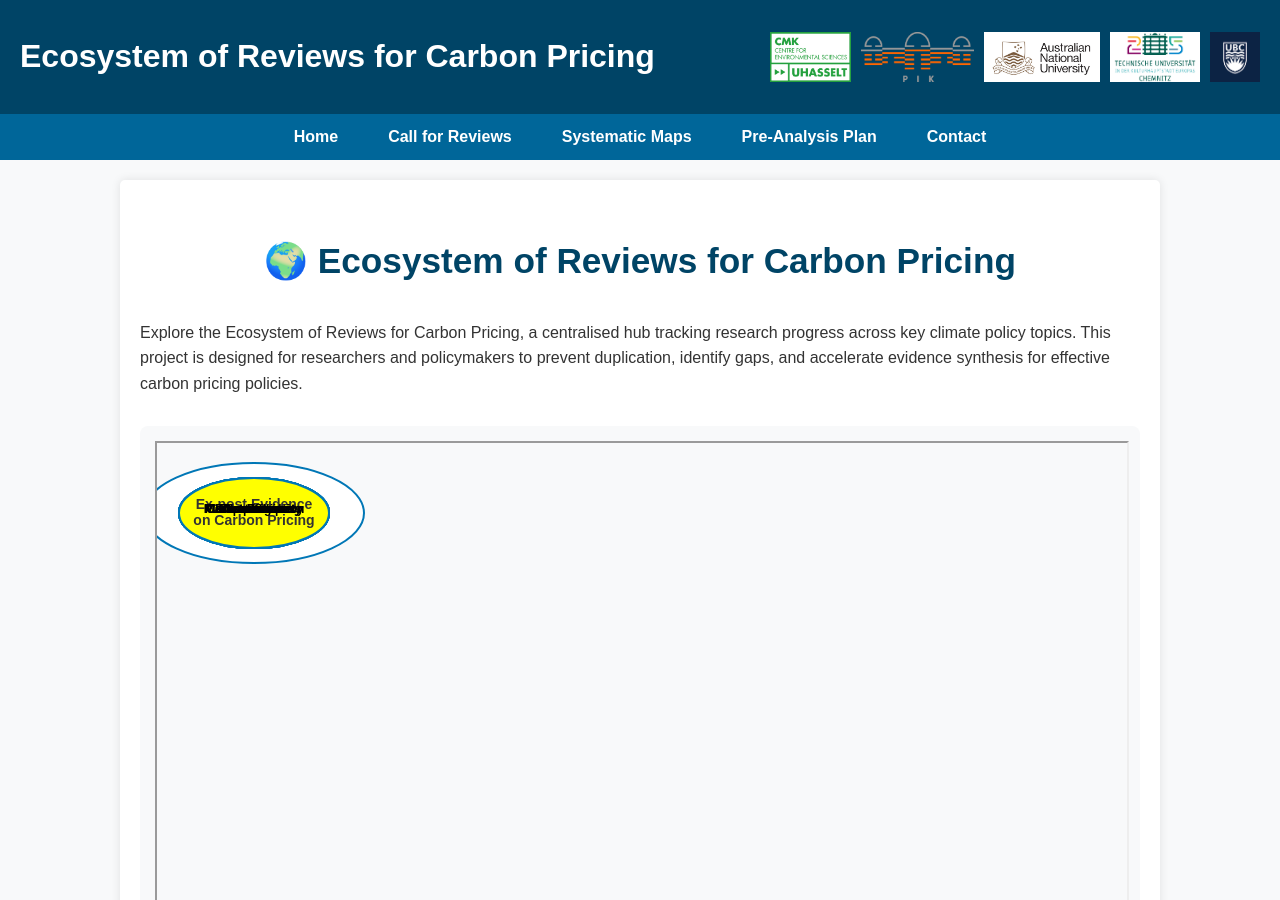
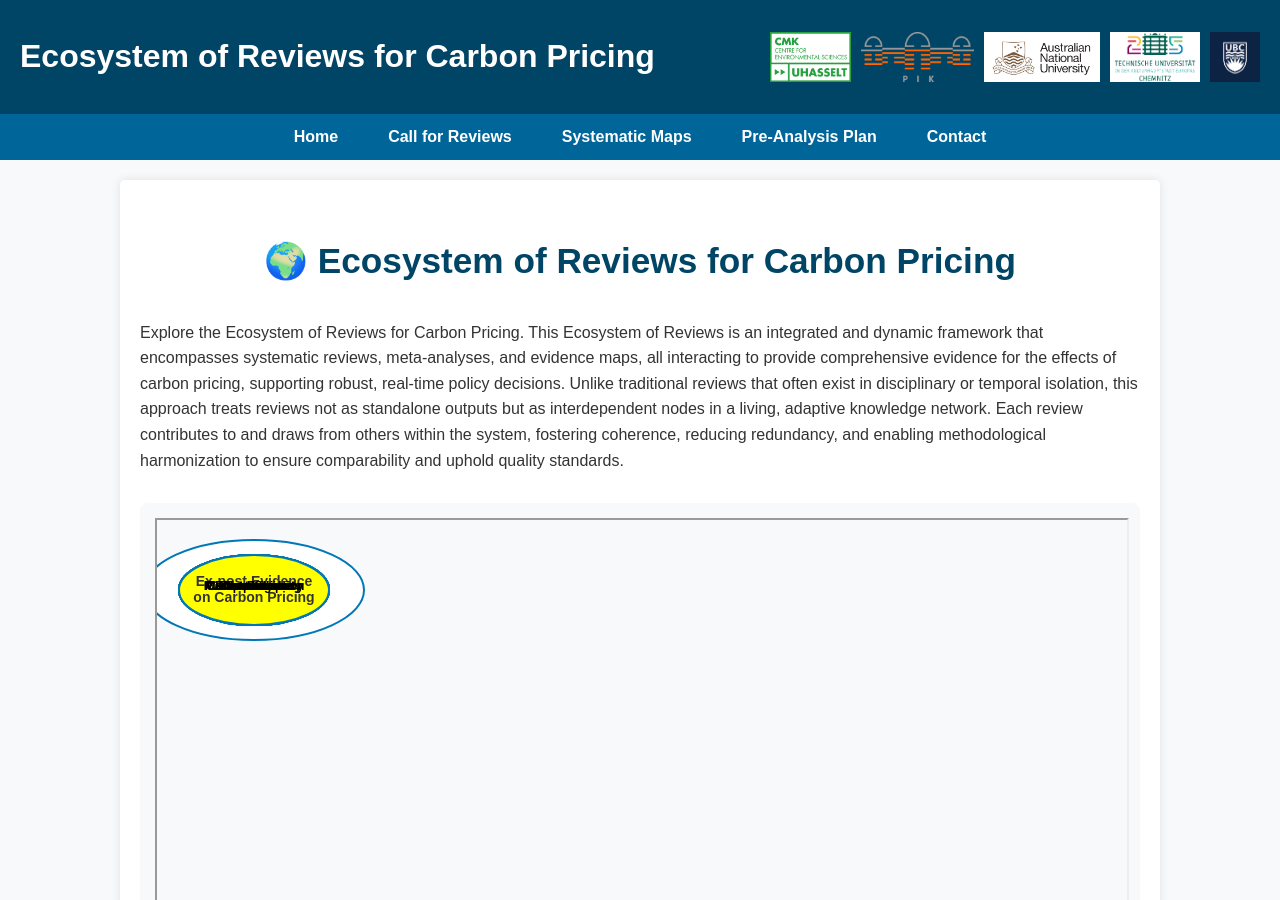
Before and after one commit to trangdtk-vnu/ecosystem-reviews, a Jekyll site: the page built from index.md, in a window 1280 px wide and 900 px high. Built offline with Jekyll 4.4.1, drawn with Linux system fonts in a browser that asks for light colours.

Commit message:
Update index.md

```diff
--- a/index.md
+++ b/index.md
@@ -8,8 +8,7 @@ title: Home
 </div>
 
 <p>
-Explore the Ecosystem of Reviews for Carbon Pricing, a centralised hub tracking research progress across key climate policy topics.
-This project is designed for researchers and policymakers to prevent duplication, identify gaps, and accelerate evidence synthesis for effective carbon pricing policies.
+Explore the Ecosystem of Reviews for Carbon Pricing. This Ecosystem of Reviews is an integrated and dynamic framework that encompasses systematic reviews, meta-analyses, and evidence maps, all interacting to provide comprehensive evidence for the effects of carbon pricing, supporting robust, real-time policy decisions. Unlike traditional reviews that often exist in disciplinary or temporal isolation, this approach treats reviews not as standalone outputs but as interdependent nodes in a living, adaptive knowledge network. Each review contributes to and draws from others within the system, fostering coherence, reducing redundancy, and enabling methodological harmonization to ensure comparability and uphold quality standards.
 </p>
 
 <!-- Graph -->
```
